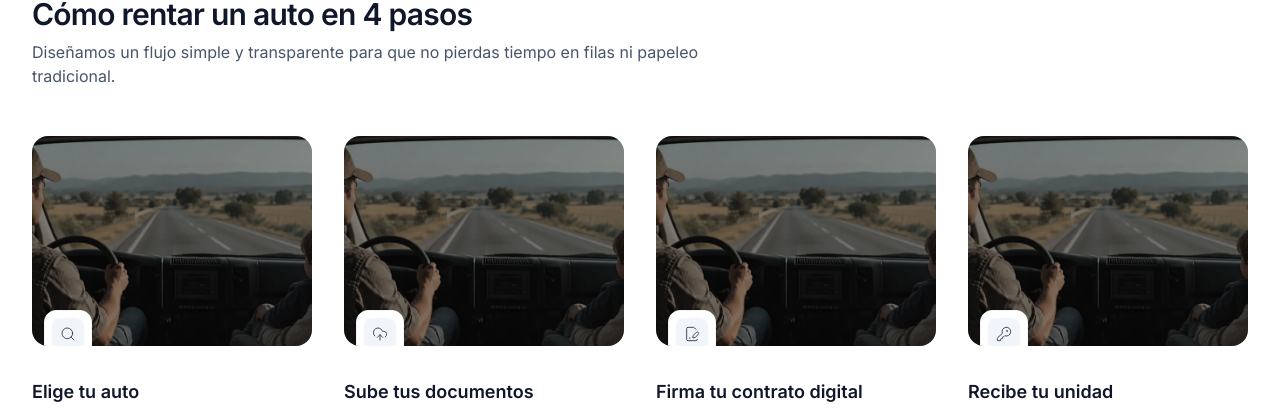
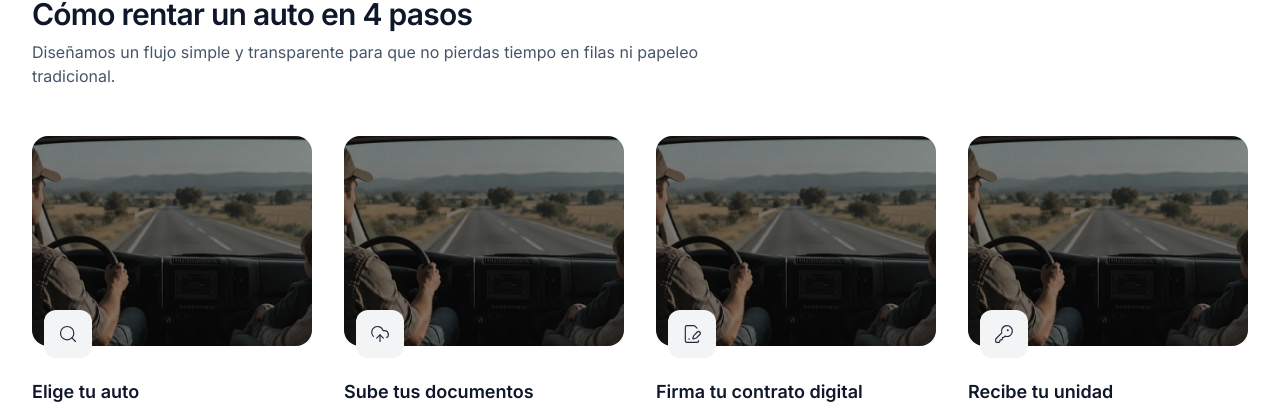
Before and after one commit to srcarlosdamian/galsa-rent, a React (Vite) app: page / in a window 1280 px wide. Shown: the part 2809-3217 px from the top of the page. Built offline with nearby package versions, Linux system fonts and the light colour scheme; no server answers; a web font is replaced by a local one.

Commit message:
style: make 4 step process badges single solid light gray without double background

```diff
--- a/src/components/Footer.tsx
+++ b/src/components/Footer.tsx
@@ -123,8 +123,8 @@ export const Footer: React.FC<FooterProps> = ({ onNavigate }) => {
         <div className="max-w-7xl mx-auto flex flex-col sm:flex-row items-center justify-between gap-1 text-neutral-400">
           <span className="text-amber-400 font-semibold">[ENTORNO DE PRUEBAS / QA — Este listón no va en el diseño final]</span>
           <div className="flex items-center gap-3 text-white">
-            <span>Última actualización: <strong>28 Oct 2026, 22:02 hrs</strong></span>
-            <span className="bg-neutral-800 text-emerald-400 px-2 py-0.5 rounded text-[10px] font-bold">v1.4.8</span>
+            <span>Última actualización: <strong>28 Oct 2026, 22:05 hrs</strong></span>
+            <span className="bg-neutral-800 text-emerald-400 px-2 py-0.5 rounded text-[10px] font-bold">v1.4.9</span>
           </div>
         </div>
       </div>
--- a/src/components/FourStepProcess.tsx
+++ b/src/components/FourStepProcess.tsx
@@ -53,20 +53,20 @@ export const FourStepProcess: React.FC = () => {
             return (
               <div key={s.number} className="flex flex-col items-start group">
 
-                {/* Contenedor de Imagen con el badge flotante */}
-                <div className="relative w-full aspect-[16/10] sm:aspect-[4/3] rounded-2xl overflow-hidden bg-slate-100 mb-6">
+                {/* Contenedor de Imagen */}
+                <div className="relative w-full aspect-[16/10] sm:aspect-[4/3] rounded-2xl overflow-visible bg-slate-100 mb-6">
+                  <div className="w-full h-full rounded-2xl overflow-hidden">
                     <img
                       src={heroCarImg}
                       alt={s.title}
                       loading="lazy"
                       className="w-full h-full object-cover object-center transition-transform duration-500 group-hover:scale-105"
                     />
+                  </div>
 
-                  {/* Badge cuadrado flotante en esquina inferior izquierda (estilo Uber) */}
-                  <div className="absolute -bottom-3 left-3 w-12 h-12 bg-white rounded-xl shadow-md border border-slate-100 flex items-center justify-center z-10 transition-transform group-hover:translate-y-[-2px]">
-                    <div className="w-8 h-8 rounded-lg bg-slate-100 flex items-center justify-center text-slate-700">
-                      <Icon className="w-4 h-4 text-slate-700" strokeWidth={1.4} />
-                    </div>
+                  {/* Badge cuadrado flotante en esquina inferior izquierda: un solo fondo gris claro, sin doble fondo */}
+                  <div className="absolute -bottom-3 left-3 w-12 h-12 bg-[#F3F4F6] rounded-xl flex items-center justify-center z-10 transition-transform group-hover:translate-y-[-2px]">
+                    <Icon className="w-5 h-5 text-slate-800" strokeWidth={1.4} />
                   </div>
                 </div>
 
```
Lines whose indentation alone changed are shown as unchanged.
